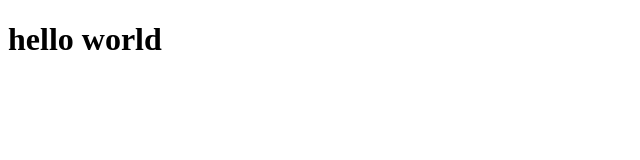
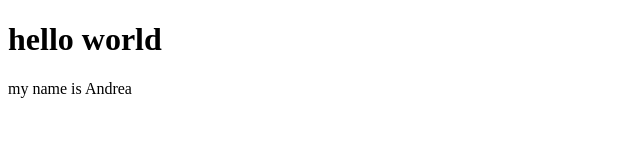
Before and after one commit to briscx/Hello-world, a plain HTML site: page index.html in a window 1280 px wide. Shown: the whole page, without its empty margins (0-640 px from the left). Drawn offline with Linux system fonts and the light colour scheme.

Commit message:
my name is Andrea

```diff
--- a/index.html
+++ b/index.html
@@ -8,5 +8,6 @@
 </head>
 <body>
     <h1>hello world</h1>
+    <span>my name is Andrea</span>
 </body>
 </html>
```
